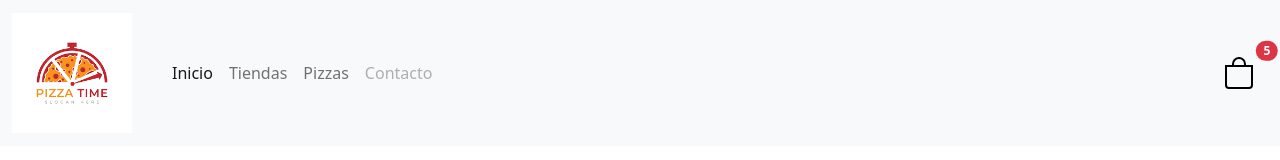
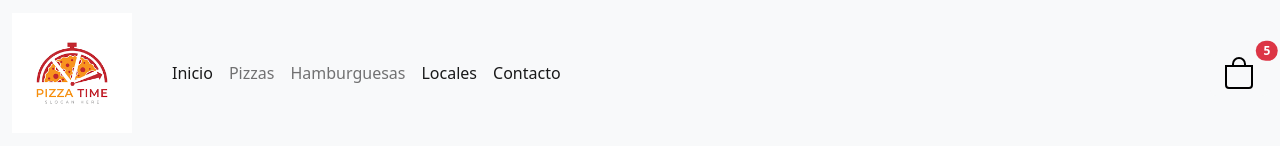
Before and after one commit to FabricioCerullo/CursoReact, a React (Create React App) app: page / in a window 1280 px wide. Shown: the top 160 px of the page. Built offline with nearby package versions, Linux system fonts and the light colour scheme.

Commit message:
Update NavBar.jsx

```diff
--- a/src/complementos/NavBar.jsx
+++ b/src/complementos/NavBar.jsx
@@ -1,5 +1,6 @@
 import React from "react";
 import CartWidget from "./CartWidget";
+import {Link, NavLink} from "react-router-dom";
 
 const NavBar = () => {
     return (
@@ -7,23 +8,26 @@ const NavBar = () => {
             <div className="col-md-12">
             <nav class="navbar navbar-expand-lg bg-light">
                 <div class="container-fluid">
-                    <a class="navbar-brand" href="#"><a className="navbar-brand" href="#"><img src={"images/logopizza.png"} alt={"logo de pizza"} width={120}></img></a></a>
+                    <Link class="navbar-brand" href="#"><a className="navbar-brand" href="/"><img src={"images/logopizza.png"} alt={"logo de pizza"} width={120}></img></a></Link>
                     <button class="navbar-toggler" type="button" data-bs-toggle="collapse" data-bs-target="#navbarNav" aria-controls="navbarNav" aria-expanded="false" aria-label="Toggle navigation">
                     <span class="navbar-toggler-icon"></span>
                     </button>
                     <div class="collapse navbar-collapse" id="navbarNav">
                     <ul class="navbar-nav">
                         <li class="nav-item">
-                        <a class="nav-link active" aria-current="page" href="#">Inicio</a>
+                        <NavLink className="nav-link" activeclassNamename="page" to={"/"}>Inicio</NavLink>
                         </li>
                         <li class="nav-item">
-                        <a class="nav-link" href="#">Tiendas</a>
+                        <NavLink className="nav-link" activeclassname="page" to={"/categoria/Pizzas"}>Pizzas</NavLink>
                         </li>
                         <li class="nav-item">
-                        <a class="nav-link" href="#">Pizzas</a>
+                        <NavLink className="nav-link" activeclassname="page" to={"/categoria/Hamburguesas"}>Hamburguesas</NavLink>
                         </li>
                         <li class="nav-item">
-                        <a class="nav-link disabled">Contacto</a>
+                        <NavLink className="nav-link"activeclassname="page" to={""}>Locales</NavLink>
+                        </li>
+                        <li class="nav-item">
+                        <NavLink className="nav-link" activeclassname="page" to={""}>Contacto</NavLink>
                         </li>
                     </ul>
                     </div>
```
